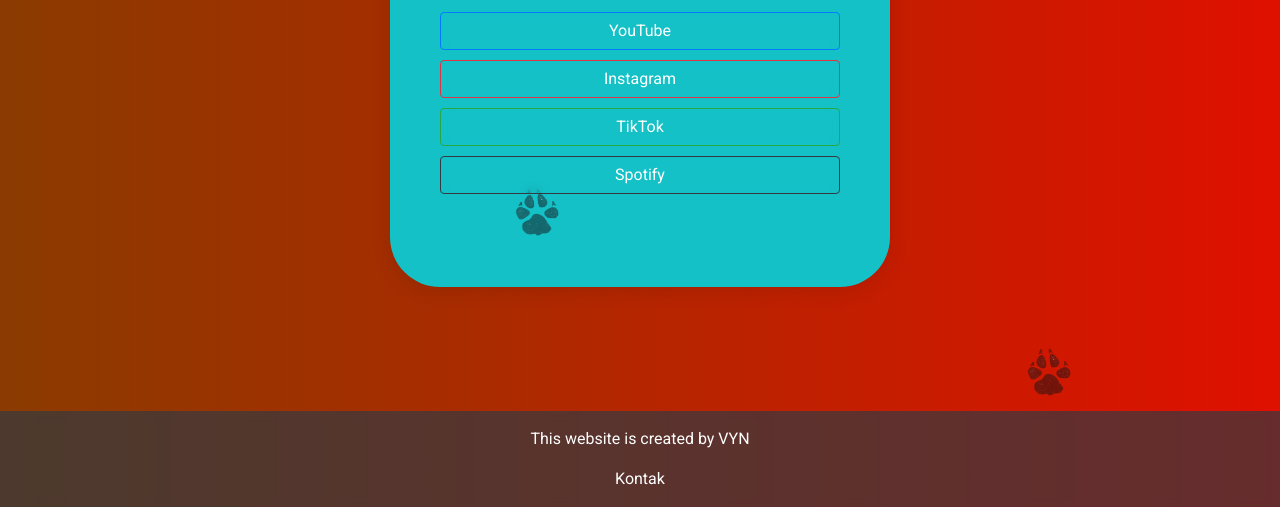
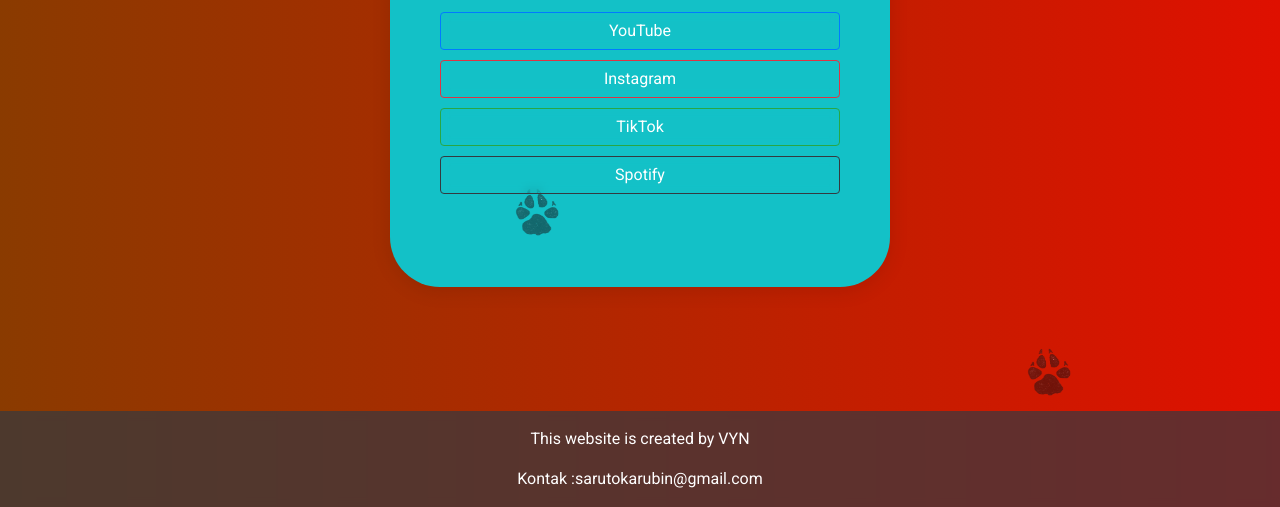
Before and after one commit to Miracle1818/vyn_sky, a plain HTML site: page index.html in a window 1280 px wide. Shown: the part 293-800 px from the top of the page. Drawn offline with nearby package versions, Linux system fonts and the light colour scheme.

Commit message:
Update index.html

```diff
--- a/index.html
+++ b/index.html
@@ -168,7 +168,7 @@
     </div>
     <footer>
         <p>This website is created by VYN</p>
-        <a href="https://www.instagram.com/vyn_skye/?__pwa=1#" class="text-white">Kontak</a>
+        <a href="https://www.instagram.com/vyn_skye/?__pwa=1#" class="text-white">Kontak :sarutokarubin@gmail.com</a>
     </footer>
 
     <script>
```
